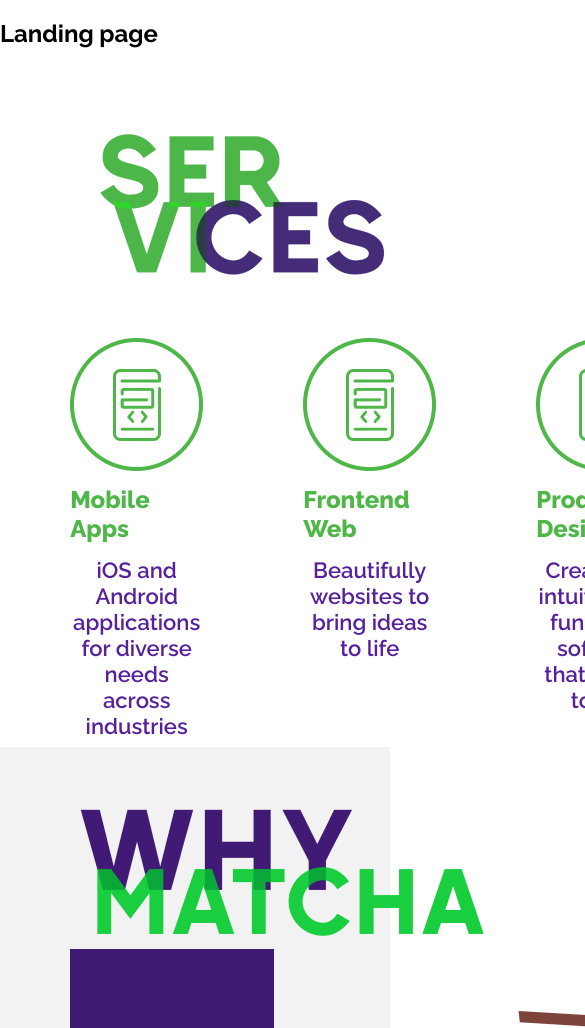
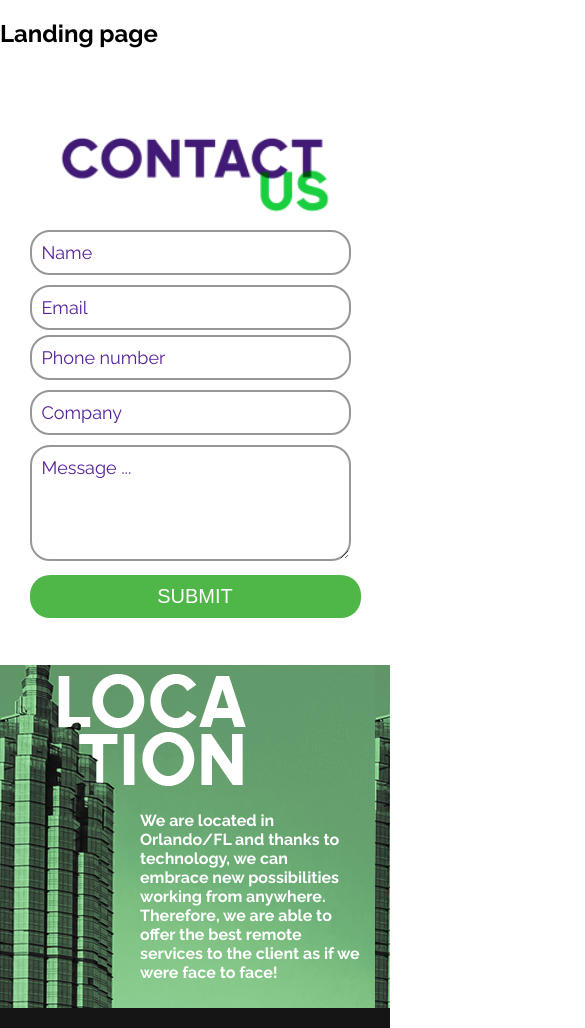
Before and after one commit to rocoto-tech/matchaTechnologies, a website built with Parcel: page index.pug in a window 390 px wide. Shown: the part 61-1089 px from the top of the page, 585 px wide, since content can reach past the window. Built offline with nearby package versions, Linux system fonts and the light colour scheme.

Commit message:
responsive contact, footer, location

```diff
--- a/index.pug
+++ b/index.pug
@@ -2,33 +2,36 @@
 html(lang='en')
 	head
 		meta(charset='utf-8')
+		meta(name="viewport" content="width=device-width, initial-scale=1.0")
 		title Matcha Technologies
 		link(rel="preconnect" href="https://fonts.googleapis.com")
 		link(rel="preconnect" href="https://fonts.gstatic.com" crossorigin)
 		link(href="https://fonts.googleapis.com/css2?family=Raleway:wght@400;600;700;800&display=swap" rel="stylesheet")
 		link(rel="stylesheet", href="main.sass")
+		//- link(rel="stylesheet", href="responsive.sass")
+
 
 	body
 		h1 MATCHA TECHNOLOGIES
 		h2 Landing page
 		include includes/mixins.pug
 		section.services.container
-			img(src="img/services.png", alt="title services")
+			img.centerimg(src="img/services.png", alt="title services")
 			.services__box
 				+sbox('Mobile Apps', 'iOS and Android applications for diverse needs across industries','img/services1.png')
 				+sbox('Frontend Web', 'Beautifully websites to bring ideas to life','img/services1.png')
 				+sbox('Product Desing', 'Creation of intuitive and functional software that is easy to use','img/services1.png')
 				+sbox('Branding', 'We provide logo design and branding guidelines','img/services1.png')
 		section.whymatcha.container
-			img(src="img/why.png", alt="title why matcha")
-			.whymatcha__box
+			img.centerimg(src="img/why.png", alt="title why matcha")
+			.whymatcha__box.centerimg
 				div
 					p With over nine years in technology and design industries, we strive to provide the best quality solutions based on clients’ needs
 				div
 					p We are passionate about opportunities to innovate and find ways to solve business chalanges
 				img(src="img/why1.png", alt="image why matcha")
 		section.whoare.container
-			img(src="img/who.png", alt="title who we are")
+			img.centerimg(src="img/who.png", alt="title who we are")
 			.whoare__box
 				.whoare__box__perfil
 					img(src="img/who1.png", alt="Roger cotrina")
@@ -43,7 +46,7 @@
 						p Lorem ipsum dolor sit amet, consectetur adipiscing elit, sed do eiusmod tempor incididunt ut labore et dolore magna aliqua
 						a(href="#") SEE PORTFOLIO
 		section.contact.container
-			img(src="img/contact.png", alt="title contact")
+			img.centerimg(src="img/contact.png", alt="title contact" srcset="img/contactv2.png 320w" sizes="(max-width: 600px)")
 			.contact__box
 				div
 					input(type="text" placeholder="Name")
@@ -57,7 +60,7 @@
 		section.location
 			p We are located in Orlando/FL and thanks to technology, we can embrace new possibilities working from anywhere. Therefore, we are able to offer the best remote services to the client as if we were face to face!
 		footer
-			img(src="img/matchalogo.png", alt="matcha technologies logo")
+			img(src="img/matchalogo.png", alt="matcha technologies logo" srcset="img/matchalogo1.png 320w" sizes="(max-width: 600px)")
 			img(src="img/line.png", alt="line")
 			div
 				p E-MAIL
--- a/main.sass
+++ b/main.sass
@@ -158,11 +158,8 @@
 footer
 	color: white
 	display: flex
-	// text-align: center
 	background-color: #151515
 	align-items: center
-
-	// padding: 410px
 	padding-left: 410px
 	padding-top: 30px
 	padding-bottom: 30px
@@ -170,3 +167,7 @@
 		margin: 0
 	img
 		margin-right: 50px
+
+
+
+@import responsive
--- /dev/null
+++ b/responsive.sass
@@ -0,0 +1,68 @@
+@media only screen and (max-width: 600px)
+  .container
+    padding: 50px 5%
+  .centerimg
+    display: block
+    margin: auto
+  /* -------------------------------- services -------------------------------- */
+  .services
+    display: none
+  /* ------------------------------- why matcha ------------------------------- */
+  .whymatcha
+    display: none
+  /* ------------------------------- who we are ------------------------------- */
+  .whoare
+    display: none
+  /* --------------------------------- contact -------------------------------- */
+  .contact
+
+    &__box
+      padding: 0 10px
+
+      input
+        width: 90%
+        font-size: 20px
+        margin-top: 5px
+        font-size: 18px
+
+      textarea
+        width: 90%
+        margin-top: 10px
+      ::placeholder
+        font-weight: 500
+        font-size: 18px
+      div
+        display: grid
+        grid-template-columns: 1fr
+        grid-gap: 5px
+      button
+        float: right
+        color: white
+        width: 100%
+
+
+
+  /* -------------------------------- location -------------------------------- */
+
+  .location
+    background-image: url('img/banner2.png')
+    // margin-top: 50px
+    font-size: 16px
+    font-weight: 700
+    padding-top: 130px
+    padding-bottom: 10px
+    padding-left: 140px
+    padding-right: 30px
+  /* --------------------------------- footer --------------------------------- */
+
+  footer
+    padding-left: 17px
+    p
+      font-size: 13px
+      text-align: center
+    p:nth-child(1)
+      font-weight: 700
+    img
+      margin-right: 50px
+    img:nth-child(2)
+      display: none
```
Also changed, not shown: img/banner2.png (added), img/contactv2.png (added), img/matchalogo1.png (added), img/servicesv2.png (added), img/whov2.png (added), img/whyv2.png (added).
